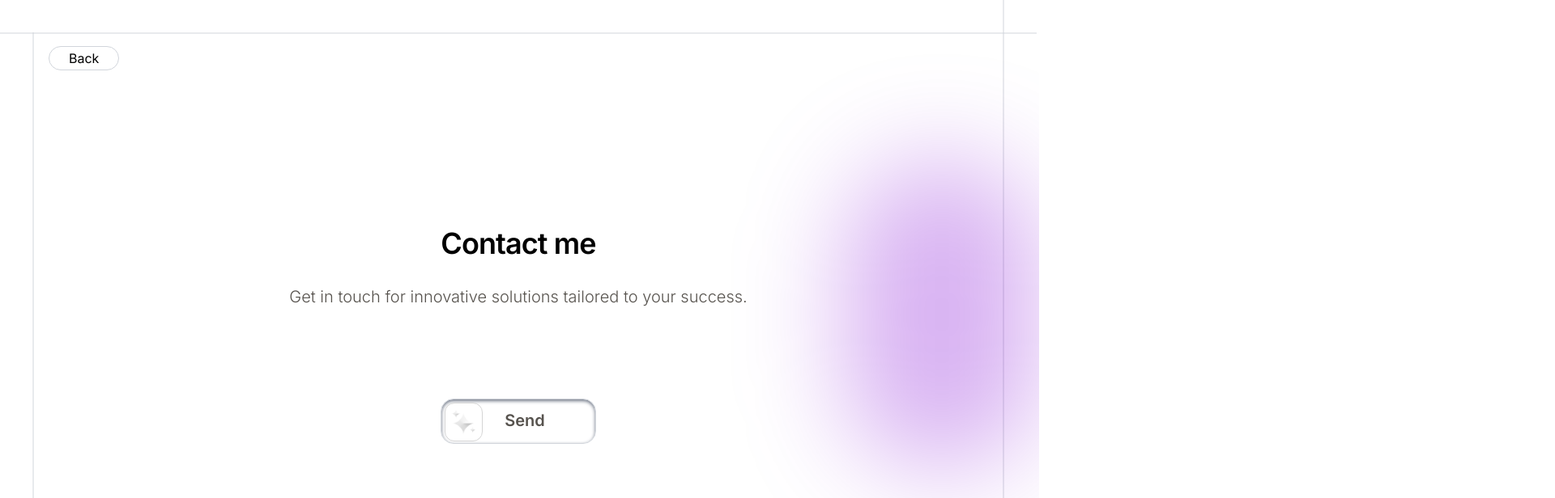
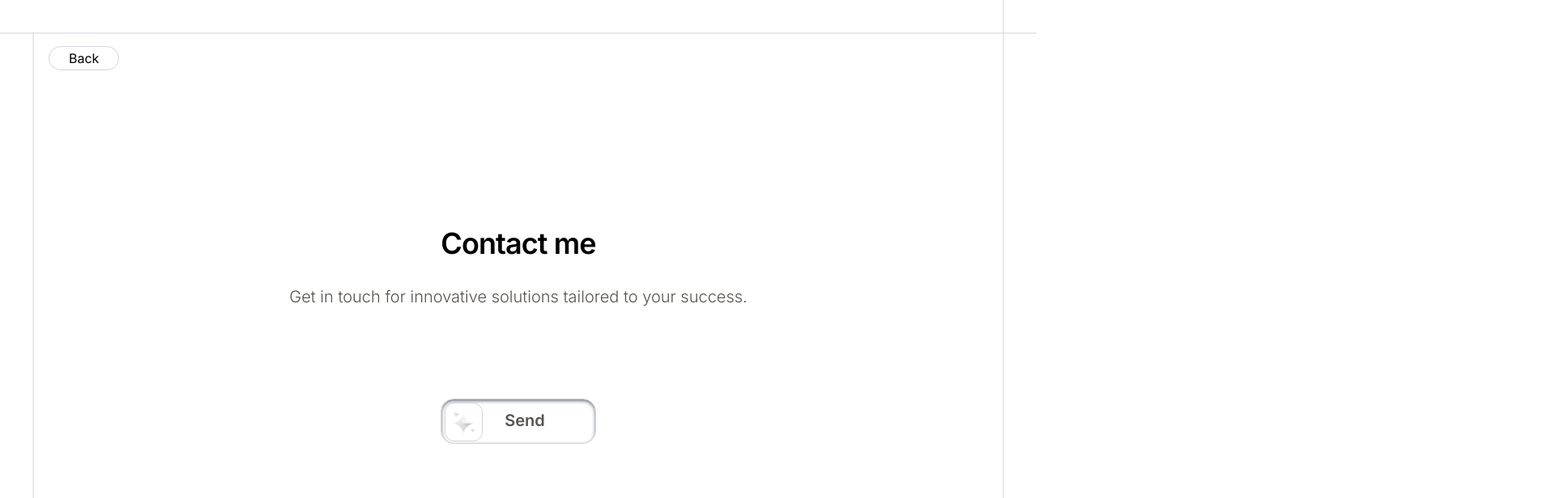
Before and after one commit to Radim-Zavadil/radim-zavadil.io, a Next.js app: page /contact in a window 1280 px wide. Shown: the top 616 px of the page at 81% size, 1920 px wide, since content can reach past the window. Built offline with nearby package versions, Linux system fonts and the light colour scheme.

Commit message:
Changed colour and position  of blue

```diff
--- a/app/globals.css
+++ b/app/globals.css
@@ -56,7 +56,7 @@ li {
 }
 
 .blur {
-  @apply z-10 w-60 h-96 absolute ml-[730px] mr-[60px] rounded-full bg-[rgba(127,0,211,0.3)] blur-3xl lg:opacity-100;
+  @apply z-10 w-10 h-96 absolute ml-[1800px] rounded-full bg-[rgba(28,145,255,0.3)] blur-3xl lg:opacity-100;
 }
 
 .btn {
```
